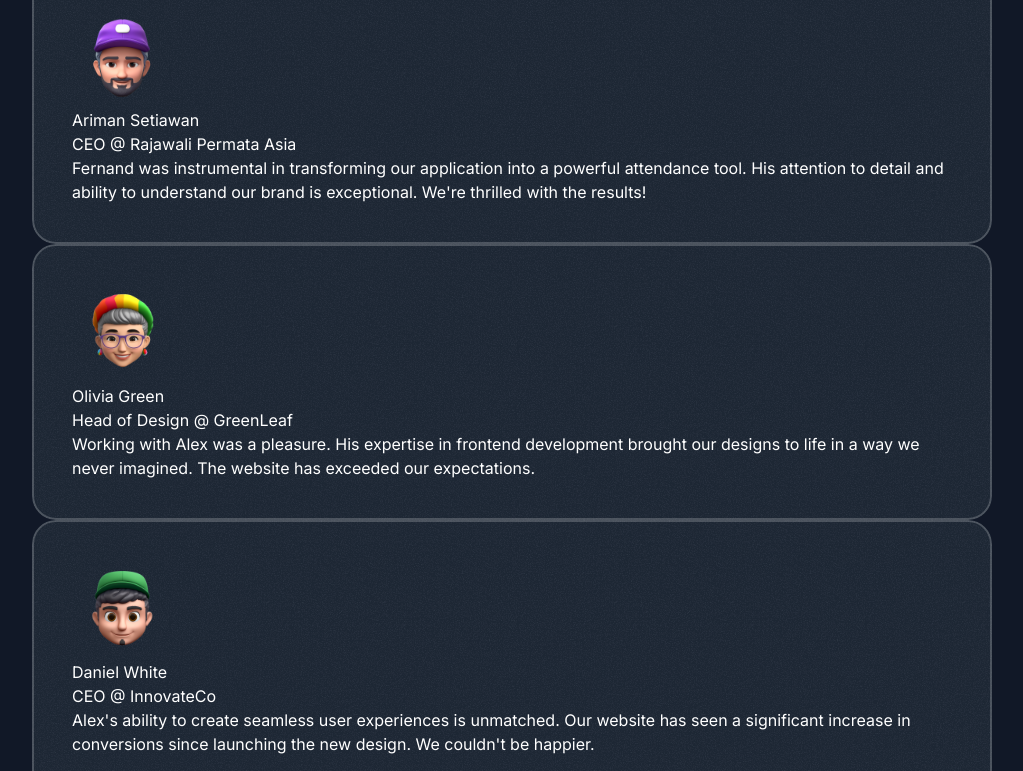
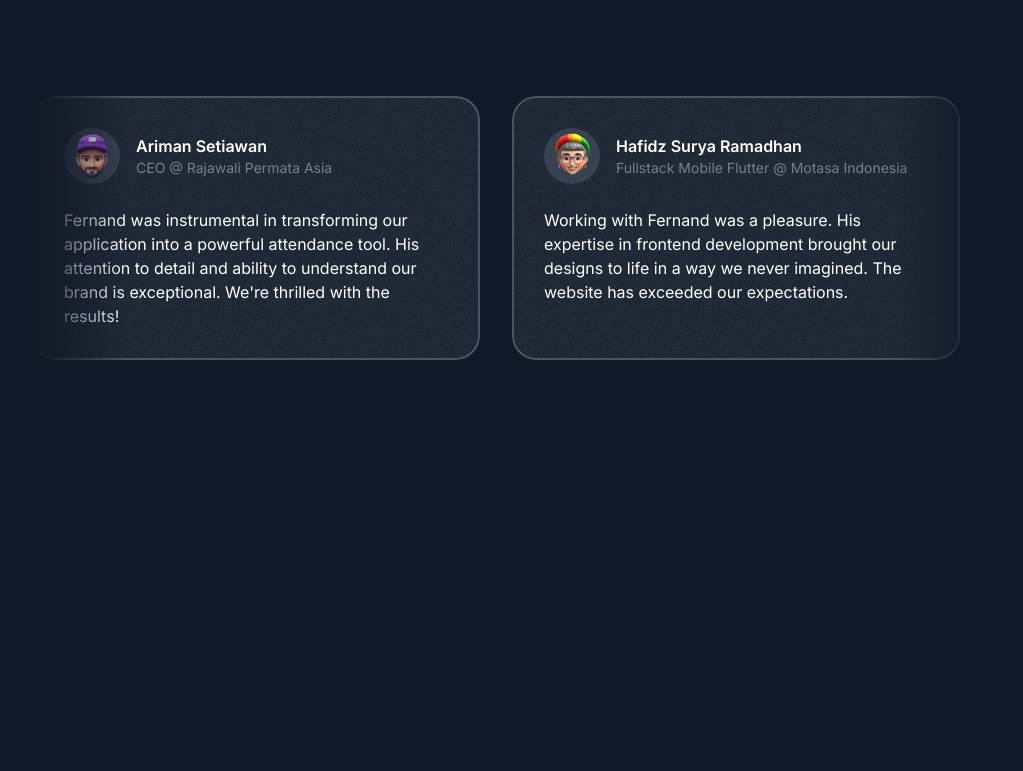
Before and after one commit to FernandJerico/my-portofolio, a Next.js app: page / in a window 1280 px wide. Shown: the part 3784-4555 px from the top of the page, without its empty margins (128-1151 px from the left). After the commit the page ends 4240 px from the top, so only its background shows below. Built offline with nearby package versions, Linux system fonts and the light colour scheme; a web font is replaced by a local one.

Commit message:
Refactor: Update TestimonialsSection with new testimonials and card layout

```diff
--- a/src/sections/Testimonials.tsx
+++ b/src/sections/Testimonials.tsx
@@ -15,34 +15,34 @@ const testimonials = [
     avatar: memojiAvatar1,
   },
   {
-    name: "Olivia Green",
-    position: "Head of Design @ GreenLeaf",
-    text: "Working with Alex was a pleasure. His expertise in frontend development brought our designs to life in a way we never imagined. The website has exceeded our expectations.",
+    name: "Hafidz Surya Ramadhan",
+    position: "Fullstack Mobile Flutter @ Motasa Indonesia",
+    text: "Working with Fernand was a pleasure. His expertise in frontend development brought our designs to life in a way we never imagined. The website has exceeded our expectations.",
     avatar: memojiAvatar2,
   },
   {
     name: "Daniel White",
     position: "CEO @ InnovateCo",
-    text: "Alex's ability to create seamless user experiences is unmatched. Our website has seen a significant increase in conversions since launching the new design. We couldn't be happier.",
+    text: "Fernand's ability to create seamless user experiences is unmatched. Our website has seen a significant increase in conversions since launching the new design. We couldn't be happier.",
     avatar: memojiAvatar3,
   },
   {
     name: "Emily Carter",
     position: "Product Manager @ GlobalTech",
-    text: "Alex is a true frontend wizard. He took our complex product and transformed it into an intuitive and engaging user interface. We're already seeing positive feedback from our customers.",
+    text: "Fernand is a true frontend wizard. He took our complex product and transformed it into an intuitive and engaging user interface. We're already seeing positive feedback from our customers.",
     avatar: memojiAvatar4,
   },
   {
     name: "Michael Brown",
     position: "Director of IT @ MegaCorp",
-    text: "Alex's work on our website has been nothing short of exceptional. He's a talented developer who is also a great communicator. We highly recommend him.",
+    text: "Fernand's work on our website has been nothing short of exceptional. He's a talented developer who is also a great communicator. We highly recommend him.",
     avatar: memojiAvatar5,
   },
 ];
 
 export const TestimonialsSection = () => {
   return (
-    <div className="py-16">
+    <div className="py-16 lg:py-24">
       <div className="container">
         <SectionHeader
           eyebrow="Happy Clients"
@@ -50,21 +50,35 @@ export const TestimonialsSection = () => {
           description="Don't just take my word for it. See what my clients have to say
         about my work."
         />
-        <div>
+        <div className="mt-16 lg:mt-24 flex overflow-x-clip [mask-image:linear-gradient(to_right,transparent,black_10%,black_90%,transparent)]">
+          <div className="flex gap-8 flex-none">
             {testimonials.map((testimonial) => (
-            <Card key={testimonial.name} className="p-6 md:p-10">
+              <Card
+                key={testimonial.name}
+                className="max-w-xs md:max-w-md md:p-8">
+                <div className="flex gap-4 items-center">
+                  <div className="size-14 bg-gray-700 inline-flex justify-center items-center rounded-full flex-shrink-0">
                     <Image
                       src={testimonial.avatar}
                       alt={testimonial.name}
-                className=""
+                      className="max-h-full"
                     />
-              <div>{testimonial.name}</div>
-              <div>{testimonial.position}</div>
-              <p>{testimonial.text}</p>
+                  </div>
+                  <div>
+                    <div className="font-semibold">{testimonial.name}</div>
+                    <div className="text-sm text-white/40">
+                      {testimonial.position}
+                    </div>
+                  </div>
+                </div>
+                <p className="mt-4 md:mt-6 text-sm md:text-base">
+                  {testimonial.text}
+                </p>
               </Card>
             ))}
           </div>
         </div>
       </div>
+    </div>
   );
 };
```
Lines whose indentation alone changed are shown as unchanged.
